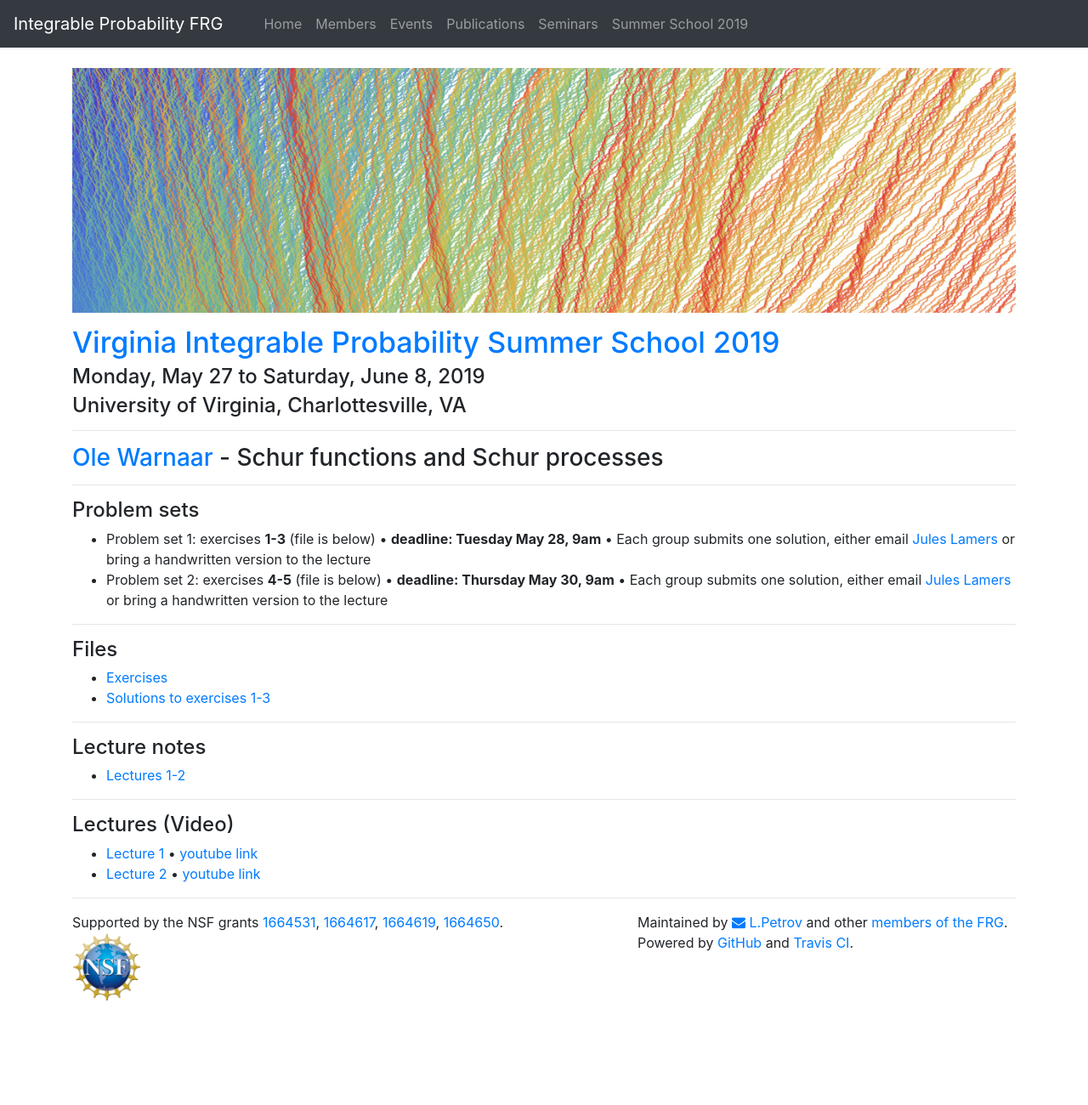
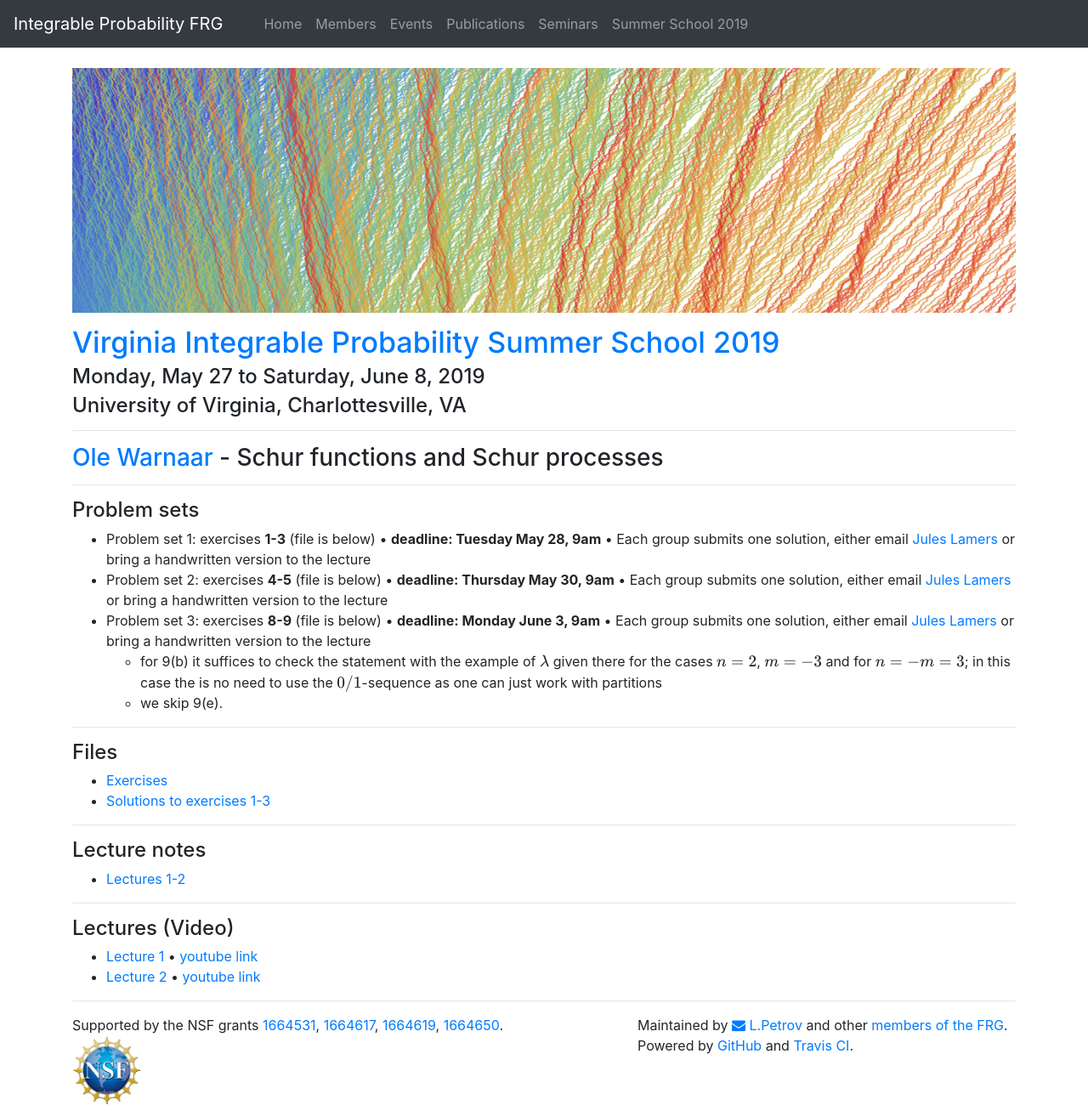
Before and after one commit to int-prob/int-prob-code, a Jekyll site: the page built from vipss2019/warnaar.md, in a window 1280 px wide. Shown: the whole page at 85% size. Built offline with Jekyll 4.4.1, drawn with Linux system fonts in a browser that asks for light colours; nearby versions of some CDN libraries; before the commit the page ends 1178 px from its top, so only the background shows below that.

Commit message:
update warnaar.md at Thu May 30 11:21:52 EDT 2019

```diff
--- a/vipss2019/warnaar.md
+++ b/vipss2019/warnaar.md
@@ -22,6 +22,9 @@ permalink: /vipss2019/warnaar/
 
 - Problem set 1: exercises **1-3** (file is below) &bull; **deadline: Tuesday May 28, 9am** &bull; Each group submits one solution, either email [Jules Lamers](mailto:jules.l@unimelb.edu.au) or bring a handwritten version to the lecture
 - Problem set 2: exercises **4-5** (file is below) &bull; **deadline: Thursday May 30, 9am** &bull; Each group submits one solution, either email [Jules Lamers](mailto:jules.l@unimelb.edu.au) or bring a handwritten version to the lecture
+- Problem set 3: exercises **8-9** (file is below) &bull; **deadline: Monday June 3, 9am** &bull; Each group submits one solution, either email [Jules Lamers](mailto:jules.l@unimelb.edu.au) or bring a handwritten version to the lecture
+	- for 9(b) it suffices to check the statement with the example of $\lambda$ given there for the cases $n=2$, $m=-3$ and for $n=-m=3$; in this case the is no need to use the $0/1$-sequence as one can just work with partitions
+	- we skip 9(e).
 
 
 ---
```
